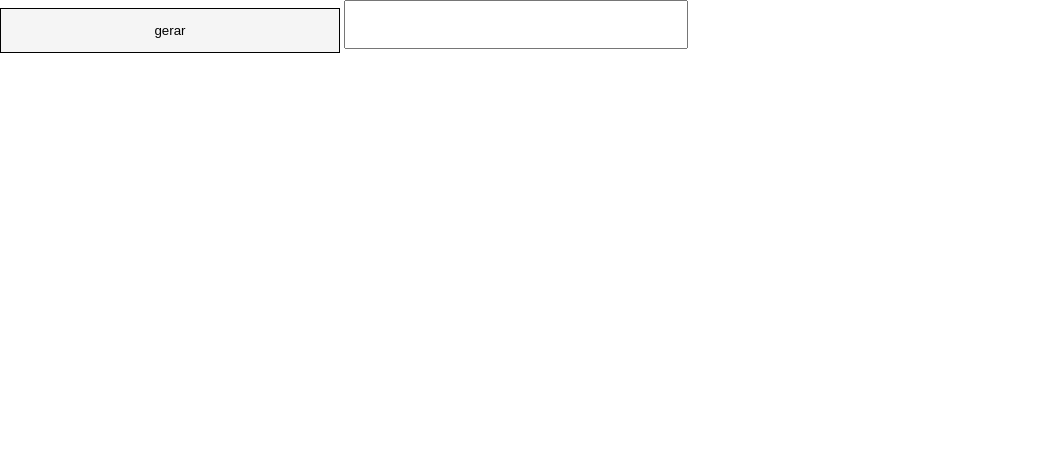
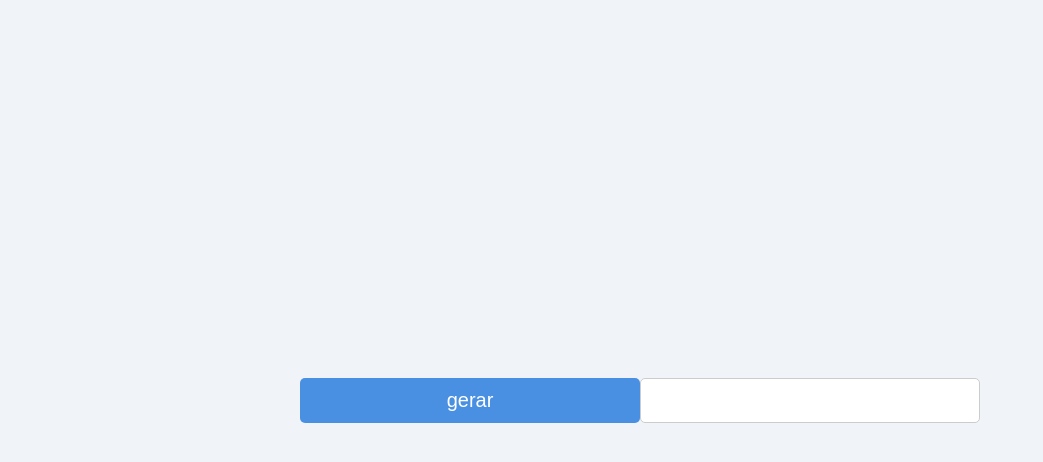
Before and after one commit to guhhrs/gerador-de-cpf, a plain HTML site: page index.html in a window 1280 px wide. Shown: the whole page, without its empty margins (0-1043 px from the left). Drawn offline with Linux system fonts and the light colour scheme.

Commit message:
second commit

```diff
--- a/style.css
+++ b/style.css
@@ -1,35 +1,65 @@
-*{
+* {
     margin: 0;
     padding: 0;
+    box-sizing: border-box;
 }
 
-.box{
+body {
+    font-family: Arial, sans-serif;
+    background-color: #f0f4f8;
+    display: flex;
+    justify-content: center;
+    align-items: center;
+    height: 100vh;
+}
+
+.box {
     padding: 20px;
     display: flex;
-    margin: 0 ;
-    justify-content: space-between;
-    }
-
-input{
-    width: 340px;
-    height: 45px;
-    font-size: xx-large;
-    margin: 0 ;
+    flex-direction: column;
+    align-items: center;
+    background-color: #ffffff;
+    border-radius: 10px;
+    box-shadow: 0 4px 8px rgba(0, 0, 0, 0.1);
 }
 
-button{
-    width: 340px;
+input {
+    margin: 0;
+    width: 100%;
+    max-width: 340px;
     height: 45px;
-    background-color: whitesmoke;
-    border: 1px solid black;
-    margin: 0 auto;
+    font-size: 1.25rem;
+    padding: 0;
+    border: 1px solid #ccc;
+    border-radius: 5px;
+    transition: border-color 0.3s, box-shadow 0.3s;
+    text-align: center;
 }
-button:hover{
+
+input:focus {
+    border-color: #4a90e2;
+    box-shadow: 0 0 5px rgba(74, 144, 226, 0.5);
+    outline: none;
+}
+
+button {
+    width: 100%;
+    max-width: 340px;
+    height: 45px;
+    background-color: #4a90e2;
+    border: none;
     color: white;
-    border-radius: 10px;
-    background: rgb(131,58,180);
-    background: linear-gradient(90deg, rgba(131,58,180,1) 0%, rgba(253,29,29,1) 50%, rgba(252,176,69,1) 100%);
-    border: 1px solid white;
-    box-shadow: black 0px 0px 30px 0px;
-    transition: 0.8s;
+    font-size: 1.25rem;
+    border-radius: 5px;
+    cursor: pointer;
+    transition: background-color 0.3s, box-shadow 0.3s;
 }
+
+button:hover {
+    background: linear-gradient(90deg, rgba(131, 58, 180, 1) 0%, rgba(253, 29, 29, 1) 50%, rgba(252, 176, 69, 1) 100%);
+    box-shadow: 0 4px 8px rgba(0, 0, 0, 0.3);
+}
+
+button:active {
+    background-color: #3a78d2;
+}
```
